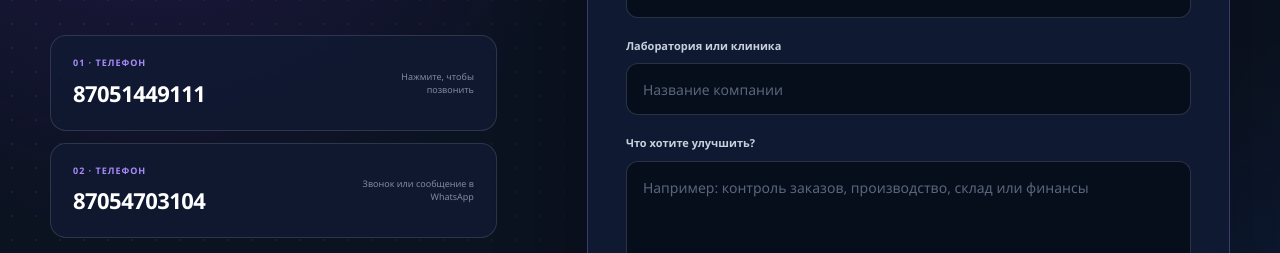
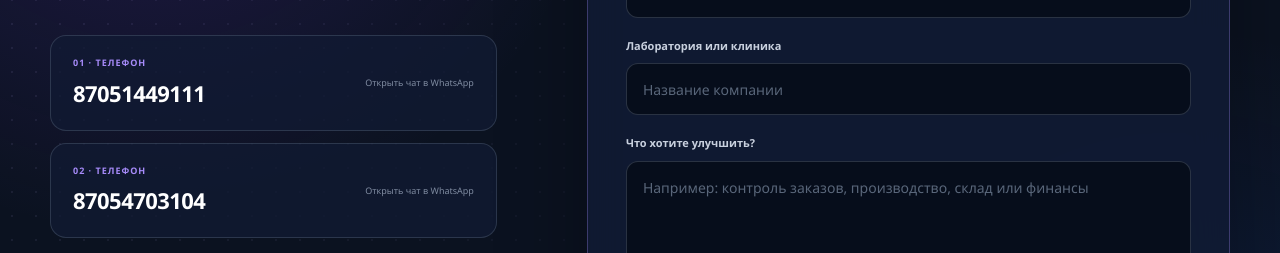
Before and after one commit to zhanssss/TeethTech-CRM-Landing, a Next.js app: page / in a window 1280 px wide. Shown: the part 7937-8190 px from the top of the page. Built offline with nearby package versions, Linux system fonts and the light colour scheme.

Commit message:
Link both contacts to WhatsApp

```diff
--- a/src/app/page.tsx
+++ b/src/app/page.tsx
@@ -672,15 +672,23 @@ export default function Home() {
             </p>
 
             <div className="contact-list">
-              <a href="tel:87051449111">
+              <a
+                href="https://wa.me/77051449111"
+                target="_blank"
+                rel="noreferrer"
+              >
                 <span>01 · Телефон</span>
                 <strong>87051449111</strong>
-                <small>Нажмите, чтобы позвонить</small>
+                <small>Открыть чат в WhatsApp</small>
               </a>
-              <a href="tel:87054703104">
+              <a
+                href="https://wa.me/77054703104"
+                target="_blank"
+                rel="noreferrer"
+              >
                 <span>02 · Телефон</span>
                 <strong>87054703104</strong>
-                <small>Звонок или сообщение в WhatsApp</small>
+                <small>Открыть чат в WhatsApp</small>
               </a>
             </div>
 
```
